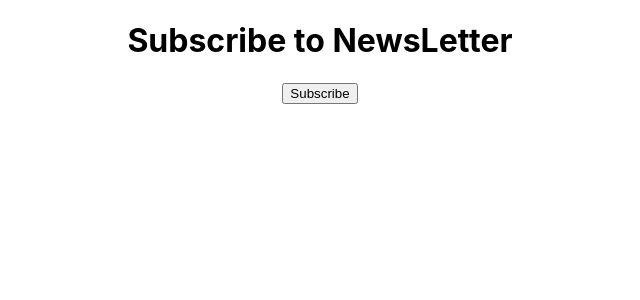
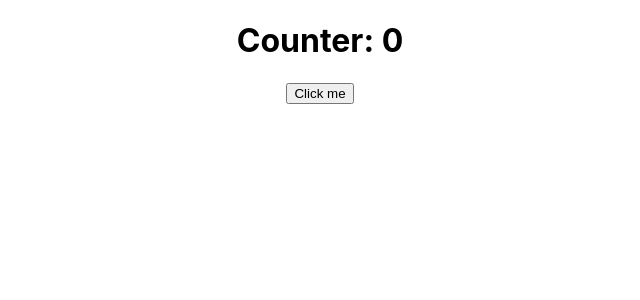
Before and after one commit to rohitksingh/Hello-ReactJs, a React (Create React App) app in the folder hello-react-js/: page / in a window 1280 px wide. Shown: the top 300 px of the page, without its empty margins (320-960 px from the left). Built offline with nearby package versions, Linux system fonts and the light colour scheme.

Commit message:
Created Counter component

```diff
--- a/hello-react-js/src/App.js
+++ b/hello-react-js/src/App.js
@@ -7,6 +7,7 @@ import WelcomeClassComponent from './components/WelcomeClassComponent'
 import User from './components/User'
 import UserClass from './components/UserClass'
 import MessageStateComponent from './components/MessageStateComponent'
+import Counter from './components/Counter'
 
 function App() {
   return (
@@ -20,7 +21,8 @@ function App() {
       {/* <UserClass name="Rohit"/>
       <UserClass name="Singh"/>
       <UserClass name="XYZ"/> */}
-      <MessageStateComponent/>
+      {/* <MessageStateComponent/> */}
+      <Counter/>
     </div>
   );
 }
--- /dev/null
+++ b/hello-react-js/src/components/Counter.js
@@ -0,0 +1,30 @@
+import React, {Component} from 'react'
+
+class Counter extends Component{
+
+    constructor(){
+        super()
+        this.state = {
+            counter: '0'
+        }
+    }
+
+    incrementCounter = () =>{
+
+        this.setState({
+            counter: '1'
+        })
+    }
+
+    render(){
+        return(
+            <div>
+                <h1>Counter: {this.state.counter}</h1>
+                <button onClick = {this.incrementCounter}>Click me</button>
+            </div>
+        )
+    }
+
+}
+
+export default Counter
```
Also changed, not shown: hello-react-js/src/components/MessageStateComponent.js (+0 -16 lines).
